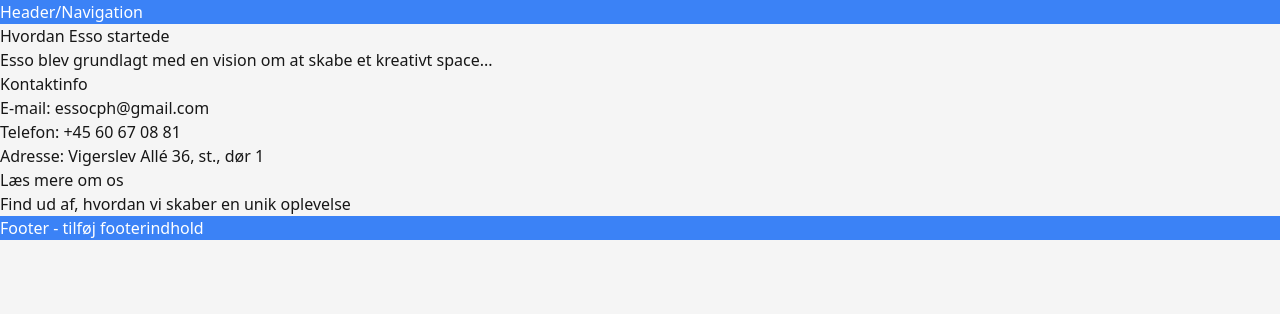
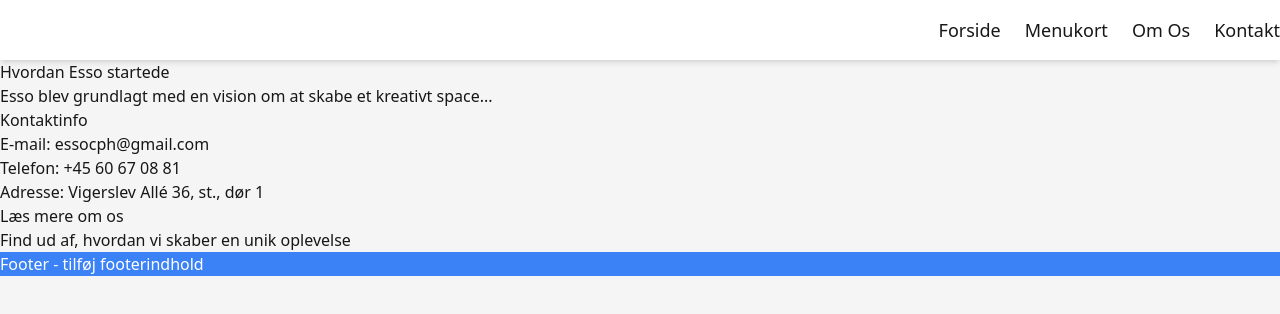
Before and after one commit to stkj1995/Esso, an Astro site: page /omos in a window 1280 px wide. Built offline with nearby package versions, Linux system fonts and the light colour scheme; Astro itself is replaced by a stand-in of ours.

Commit message:
Basiskode til Header.astro

```diff
--- a/src/components/basics/Header.astro
+++ b/src/components/basics/Header.astro
@@ -1,32 +1,54 @@
 ---
-import Image from "astro/components/Image.astro"
-import logo from '../assets/images/logo.webp'
+import Image from "astro/components/Image.astro";
+import logo from '../assets/images/logo.webp';
 ---
 
+<header class="bg-white shadow-md">
+  <!-- Desktop Header -->
+  <div class="container mx-auto flex justify-between items-center py-4 md:flex-row flex-col">
 
-<!-- Navigation (desktop) -->
+    <!-- Logo (synligt på desktop) -->
+    <div class="flex justify-between items-center w-full md:w-auto">
+      <!-- <a href="/">
+        <Image src={logo} alt="Esso Café Logo" class="h-10" />
+      </a> -->
+    </div>
 
+    <!-- Navigation (desktop) -->
+    <nav class="hidden md:flex flex-grow justify-end space-x-8">
+      <ul class="flex space-x-6">
+        <li><a href="/" class="text-lg hover:text-blue-500">Forside</a></li>
+        <li><a href="/menukort" class="text-lg hover:text-blue-500">Menukort</a></li>
+        <li><a href="/omos" class="text-lg hover:text-blue-500">Om Os</a></li>
+        <li><a href="/kontakt" class="text-lg hover:text-blue-500">Kontakt</a></li>
+      </ul>
+    </nav>
+  </div>
 
+  <!-- Mobile Header (Burgermenu) -->
+  <div class="md:hidden flex justify-between items-center py-4 px-6">
+    <!-- Logo (synligt på mobil) -->
+    <div>
+      <!-- <a href="/">
+        <Image src={logo} alt="Esso Café Logo" class="h-10" />
+      </a> -->
+    </div>
 
-<!-- Logo (synligt på desktop) -->
+    <!-- Mobile Burger Menu Icon -->
+    <button class="text-gray-800 focus:outline-none" aria-label="Open Menu">
+      <svg xmlns="http://www.w3.org/2000/svg" class="w-6 h-6" fill="none" viewBox="0 0 24 24" stroke="currentColor">
+        <path stroke-linecap="round" stroke-linejoin="round" stroke-width="2" d="M4 6h16M4 12h16M4 18h16"></path>
+      </svg>
+    </button>
+  </div>
 
-
-
-
-
-<div class="max-w-screen-xl mx-auto text-white">
-    Header/Navigation
-</div>
-
-
-<!-- Burgermenu (mobil) -->
-
-<!-- Logo (synligt på mobil) -->
-
-
-
-<!-- Burgermenu knap (mobil) -->
-
-<!-- Knap (X) -->
-
-<!-- Links -->
+  <!-- Mobile Menu Dropdown (hidden by default) -->
+  <nav class="md:hidden hidden mobile-menu mt-4">
+    <ul class="space-y-4 text-center">
+      <li><a href="/" class="block text-lg py-2">Forside</a></li>
+      <li><a href="/menukort" class="block text-lg py-2">Menukort</a></li>
+      <li><a href="/omos" class="block text-lg py-2">Om Os</a></li>
+      <li><a href="/kontakt" class="block text-lg py-2">Kontakt</a></li>
+    </ul>
+  </nav>
+</header>
```
